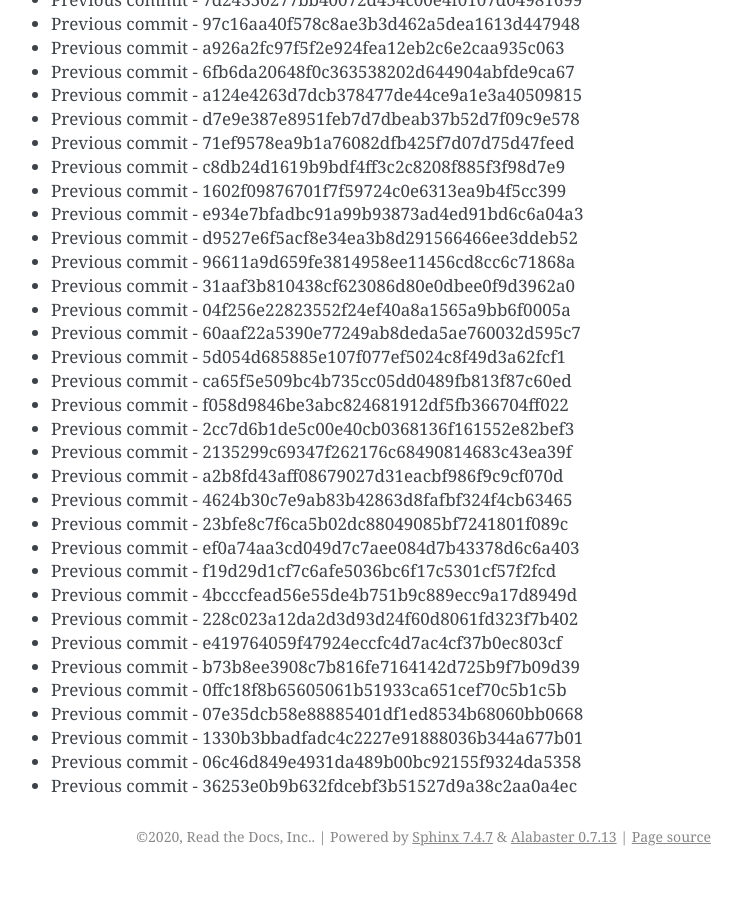
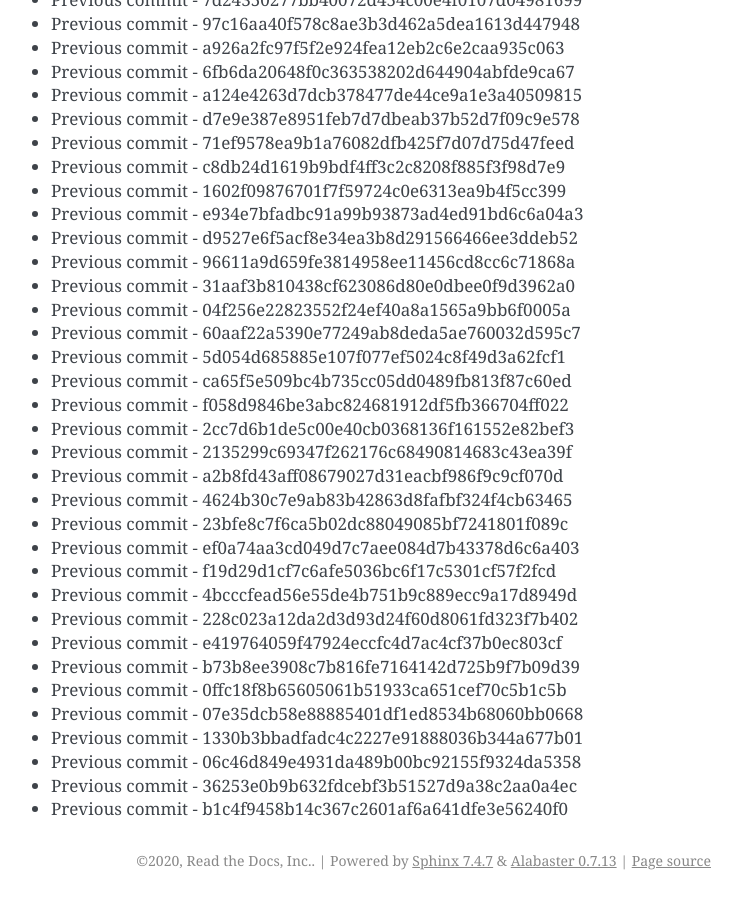
Before and after one commit to readthedocs/rtd-git-stresstest, a Sphinx documentation site: the page built from docs/updates.rst, in a window 1280 px wide and 900 px high, scrolled down 65597 px. Shown: the whole window, without its empty margins (399-1141 px from the left). Built offline with Sphinx 7.4.7, drawn with Linux system fonts in a browser that asks for light colours; before the commit the page ends 66473 px from its top, so only the background shows below that.

Commit message:
Generating commit from previous: b1c4f9458b14c367c2601af6a641dfe3e56240f0

```diff
--- a/docs/updates.rst
+++ b/docs/updates.rst
@@ -2788,3 +2788,4 @@ It can be tested for any performance characteristics.
 * Previous commit - 1330b3bbadfadc4c2227e91888036b344a677b01
 * Previous commit - 06c46d849e4931da489b00bc92155f9324da5358
 * Previous commit - 36253e0b9b632fdcebf3b51527d9a38c2aa0a4ec
+* Previous commit - b1c4f9458b14c367c2601af6a641dfe3e56240f0
```
